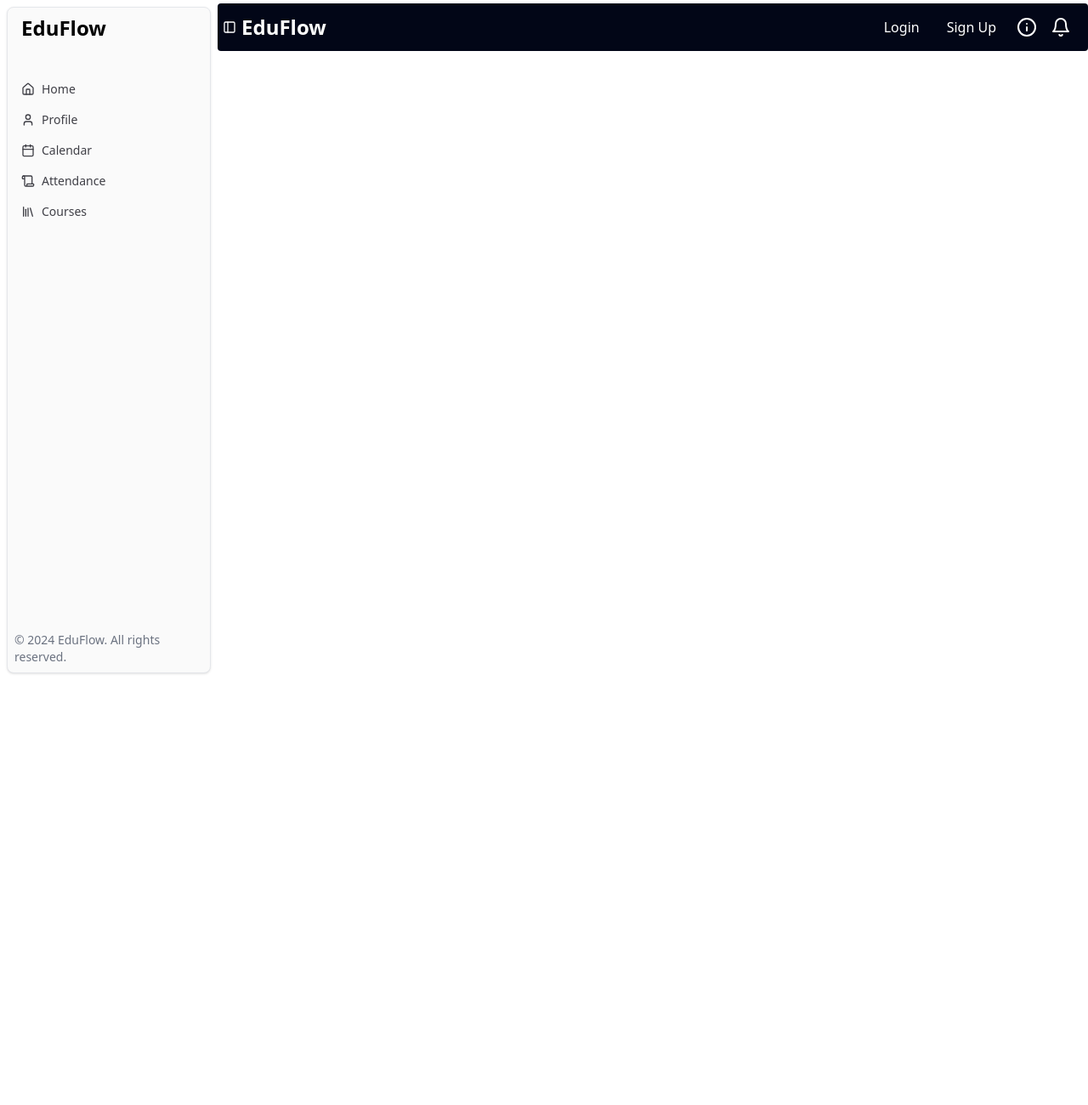
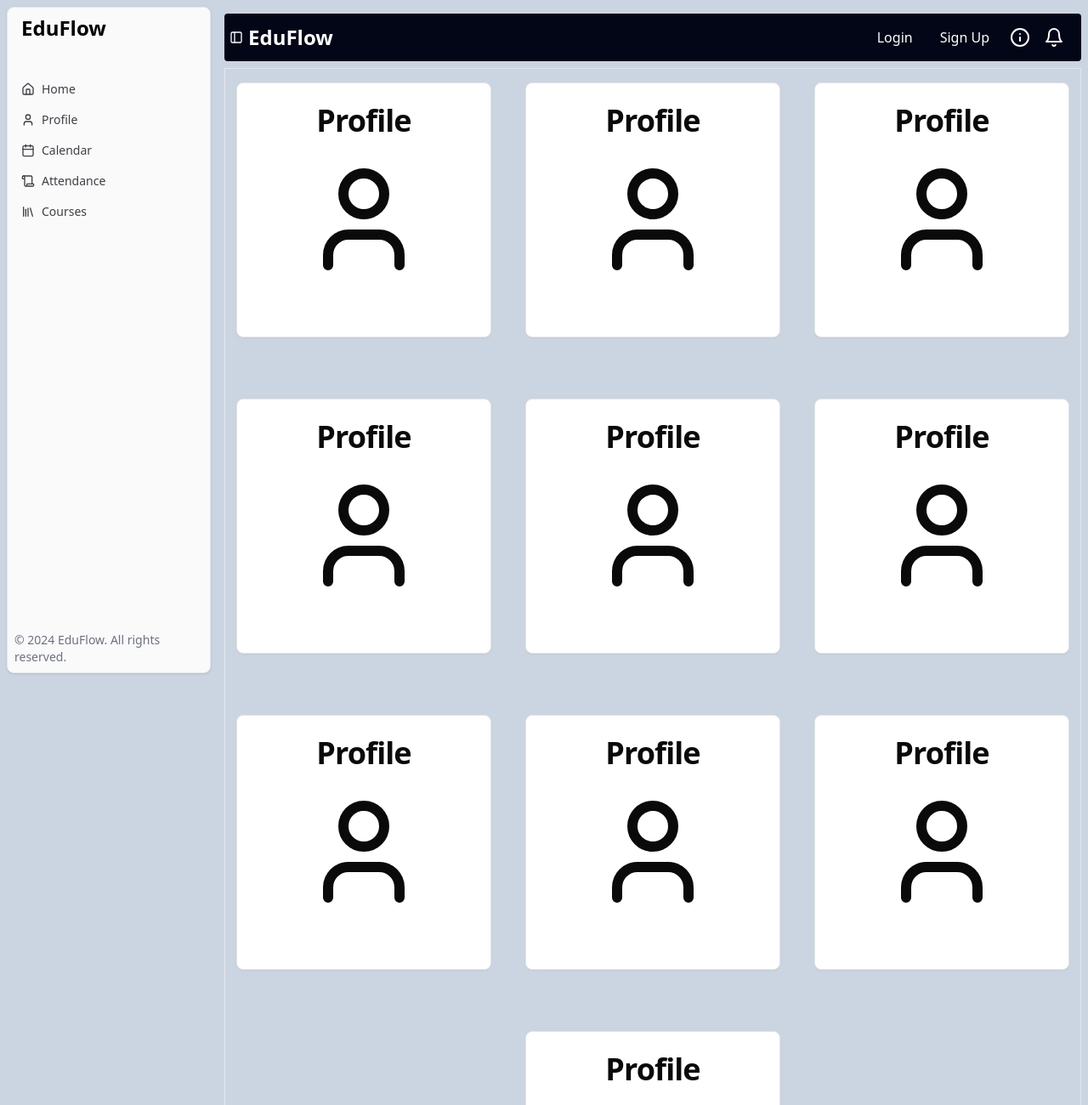
Before and after one commit to Darker98/EduFlow, a React (Vite) app in the folder client/: page / in a window 1280 px wide. Shown: the top 1300 px of the page at 85% size. Before the commit the page ends 800 px from the top, so only its background shows below. Built offline with nearby package versions, Linux system fonts and the light colour scheme.

Commit message:
Fixed the layout, made navbar, made the HomeCards component

```diff
--- /dev/null
+++ b/client/src/components/HomeCards.jsx
@@ -0,0 +1,28 @@
+import React from "react";
+import {User} from 'lucide-react'
+import {
+  Card,
+  CardContent,
+  CardDescription,
+  CardHeader,
+  CardTitle,
+  CardFooter,
+} from "./ui/card";
+const HomeCards = ({content, title}) => {
+  return (
+    <div>
+      <Card className='h-[300px] w-[300px] my-4 hover:cursor-pointer hover:shadow-2xl'>
+        <CardHeader>
+          <CardTitle className='text-4xl text-center'>{title}</CardTitle>
+        </CardHeader>
+        <CardContent className='flex items-center justify-center'>
+            <div>
+                {content}
+            </div>
+        </CardContent>
+      </Card>
+    </div>
+  );
+};
+
+export default HomeCards;
--- a/client/src/components/Layout.jsx
+++ b/client/src/components/Layout.jsx
@@ -1,17 +1,23 @@
-import React from 'react'
-import { SidebarProvider, SidebarTrigger } from './ui/sidebar'
-import { AppSidebar } from './ui/app-sidebar'
-import { Separator } from "@/components/ui/separator"
+import React from "react";
+import { SidebarProvider, SidebarTrigger } from "./ui/sidebar";
+import { AppSidebar } from "./ui/app-sidebar";
+import { Separator } from "@/components/ui/separator";
+import Navbar from "./Navbar";
 
-const Layout = ({children}) => {
+const Layout = ({ children }) => {
   return (
-    <div>
-       <SidebarProvider>
-       <AppSidebar />
-       {children}
-       </SidebarProvider>
-    </div>
-  )
-}
+    <SidebarProvider>
 
-export default Layout
+      <AppSidebar />
+
+
+      <main className="p-2 flex-grow">
+      <Navbar/>
+        {children}
+        </main>
+
+    </SidebarProvider>
+  );
+};
+
+export default Layout;
--- a/client/src/components/Navbar.jsx
+++ b/client/src/components/Navbar.jsx
@@ -5,8 +5,9 @@ import { SidebarTrigger } from './ui/sidebar'
 
 const Navbar = () => {
   return (
-    <div className='my-1 flex-grow '>
-      <div className='bg-slate-950 flex justify-between rounded h-14 items-center  '>
+
+
+      <div className='bg-slate-950 flex justify-between rounded h-14 items-center my-2 flex-grow   '>
         <div >
             <div className='flex  items-center  '>
                 <SidebarTrigger className='text-white'/>
@@ -23,7 +24,7 @@ const Navbar = () => {
             </div>
         </div>
       </div>
-    </div>
+
   )
 }
 
--- a/client/src/components/ui/app-sidebar.jsx
+++ b/client/src/components/ui/app-sidebar.jsx
@@ -1,5 +1,6 @@
 import { Calendar, Home, List, Scroll, Search, Settings, Library , User} from "lucide-react";
 import { NavLink } from "react-router-dom";
+import Navbar from "../Navbar";
 import {
   Sidebar,
   SidebarContent,
@@ -46,8 +47,8 @@ const items = [
 export function AppSidebar() {
   return (
 
-    <Sidebar variant='floating' collapsible='icon'>
-
+    <div>
+    <Sidebar variant='floating' collapsible='icon' >
       <SidebarContent>
         <SidebarGroup>
           <SidebarGroupLabel className="text-2xl font-bold text-black mb-10">
@@ -77,6 +78,8 @@ export function AppSidebar() {
           </p>
         </div>
       </SidebarFooter>
+
     </Sidebar>
+    </div>
   );
 }
--- a/client/src/pages/HomePage.jsx
+++ b/client/src/pages/HomePage.jsx
@@ -1,12 +1,31 @@
-import React from 'react'
-import Layout from '../components/Layout'
-import Navbar from '@/components/Navbar'
+import React from "react";
+import Layout from "../components/Layout";
+import HomeCards from "@/components/HomeCards";
+import Navbar from "@/components/Navbar";
+import {User} from 'lucide-react'
 const HomePage = () => {
   return (
-    <Layout>
-      <Navbar />
-    </Layout>
-  )
-}
+    <div className="bg-slate-300">
+      <Layout>
 
-export default HomePage
+      <div className=" border flex justify-center  flex-wrap gap-10">
+        <HomeCards title={"Profile"} content={<User height={'9rem'} width={'9rem'}/>}/>
+        <HomeCards title={"Profile"} content={<User height={'9rem'} width={'9rem'}/>}/>
+        <HomeCards title={"Profile"} content={<User height={'9rem'} width={'9rem'}/>}/>
+        <HomeCards title={"Profile"} content={<User height={'9rem'} width={'9rem'}/>}/>
+        <HomeCards title={"Profile"} content={<User height={'9rem'} width={'9rem'}/>}/>
+        <HomeCards title={"Profile"} content={<User height={'9rem'} width={'9rem'}/>}/>
+        <HomeCards title={"Profile"} content={<User height={'9rem'} width={'9rem'}/>}/>
+        <HomeCards title={"Profile"} content={<User height={'9rem'} width={'9rem'}/>}/>
+        <HomeCards title={"Profile"} content={<User height={'9rem'} width={'9rem'}/>}/>
+        <HomeCards title={"Profile"} content={<User height={'9rem'} width={'9rem'}/>}/>
+
+
+        </div>
+
+      </Layout>
+    </div>
+  );
+};
+
+export default HomePage;
```
